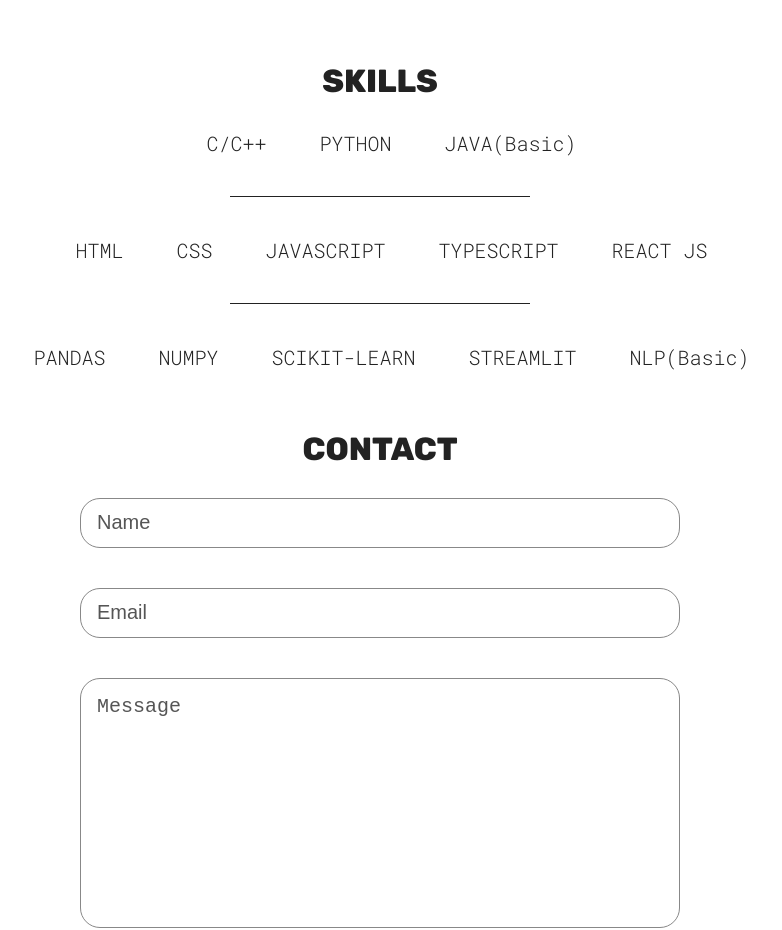
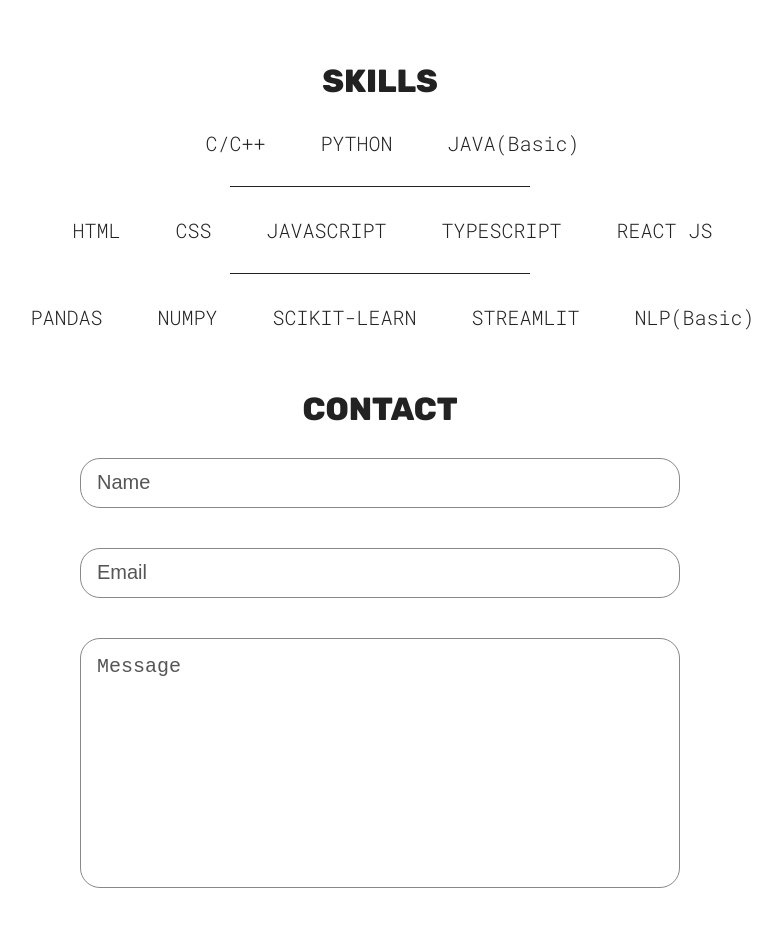
Before and after one commit to EluriSreelakshmi/PORTFOLIO, a React (Vite) app: page / in a window 1280 px wide. Shown: the part 1365-2295 px from the top of the page, without its empty margins (260-1042 px from the left). Built offline with nearby package versions, Linux system fonts and the light colour scheme.

Commit message:
Update SkillsStyles.module.css

```diff
--- a/src/sections/Skills/SkillsStyles.module.css
+++ b/src/sections/Skills/SkillsStyles.module.css
@@ -6,7 +6,7 @@
   span {
     display: flex;
     align-items: center;
-      gap: 3px;
+    gap: 5px;
   }
 
   img {
@@ -19,7 +19,7 @@
   justify-content: space-evenly;
   align-self: center;
   flex-wrap: wrap;
-    row-gap: 30px;
+  row-gap: 40px;
   max-width: 26ch;
 }
 
@@ -28,8 +28,9 @@
   height: 1px;
   border: none;
   background-color: var(--text-color);
-    margin: 40px auto;
+  margin: 30px auto;
 }
+
 @media (width >= 800px) {
   .skillList {
     max-width: fit-content;
```
Lines whose indentation alone changed are shown as unchanged.
